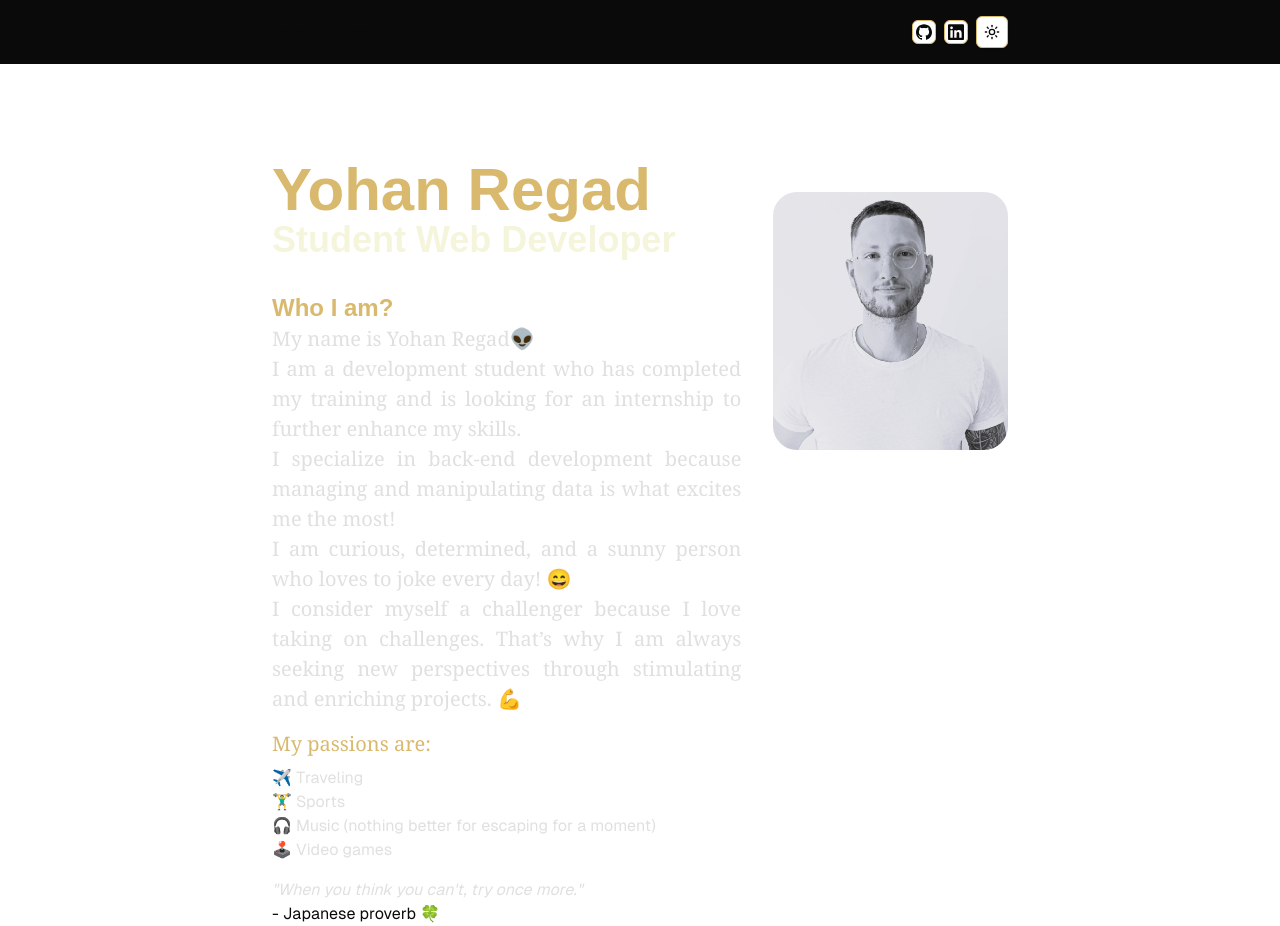
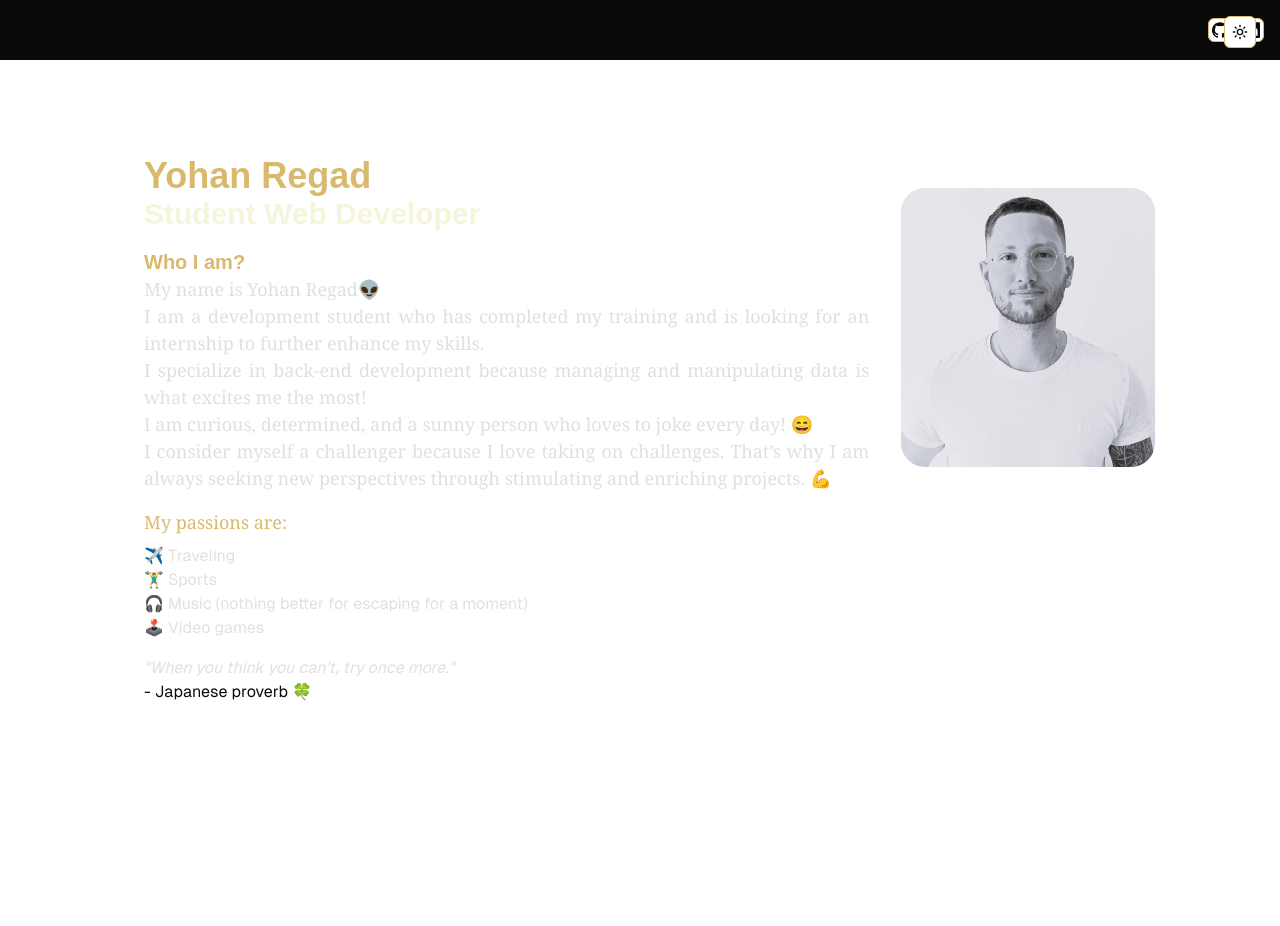
Before and after one commit to YohReg10/Portfolio, a Next.js app: page / in a window 1280 px wide. After the commit the page ends 800 px from the top, so only its background shows below. Built offline with nearby package versions, Linux system fonts and the light colour scheme; a web font is replaced by a local one.

Commit message:
modifie className Section.tsx file, modifie style css in Hero.tsx file

```diff
--- a/app/components/Hero.tsx
+++ b/app/components/Hero.tsx
@@ -3,19 +3,19 @@ import { Section } from "./section";
 export const Hero = () => {
     return (
         <Section className="flex max-lg:flex-col items-start">
-            <div className="flex-[2]">
-                <h2 className="font-caption text-6xl font-bold" style={{ color: '#d9b96d' }}>Yohan Regad</h2>
-                <h3 className="font-caption text-4xl font-bold" style={{ color: '#f5f5dc' }}>Student Web Developer</h3>
-                <h4 className="font-caption text-2xl font-bold" style={{ color: '#d9b96d', marginTop: '2rem' }}>Who I am?</h4>
+            <div className="flex-[2]" style={{ marginLeft: '8rem' }}> {/* Utilisation de style en ligne pour ajuster la marge */}
+                <h2 className="font-caption text-4xl font-bold" style={{ color: '#d9b96d' }}>Yohan Regad</h2>
+                <h3 className="font-caption text-3xl font-bold" style={{ color: '#f5f5dc' }}>Student Web Developer</h3>
+                <h4 className="font-caption text-xl font-bold" style={{ color: '#d9b96d', marginTop: '1rem' }}>Who I am?</h4>
 
-                <p className="font-serif text-xl" style={{ color: '#e0e0e0', lineHeight: '1.5', marginBottom: '1rem', textAlign: 'justify' }}>
+                <p className="font-serif text-lg" style={{ color: '#e0e0e0', lineHeight: '1.5', marginBottom: '1rem', textAlign: 'justify' }}>
                     My name is Yohan Regad👽 <br />
                     I am a development student who has completed my training and is looking for an internship to further enhance my skills. <br />
                     I specialize in back-end development because managing and manipulating data is what excites me the most!<br />
                     I am curious, determined, and a sunny person who loves to joke every day! 😄<br />
                     I consider myself a challenger because I love taking on challenges. That’s why I am always seeking new perspectives through stimulating and enriching projects. 💪
                 </p>
-                <p className="font-serif text-xl" style={{ color: '#d9b96d', marginBottom: '0.5rem' }}>My passions are:</p>
+                <p className="font-serif text-lg" style={{ color: '#d9b96d', marginBottom: '0.5rem' }}>My passions are:</p>
                 <ul className="list-none mt-2" style={{ color: '#e0e0e0' }}>
                     <li>✈️ Traveling</li>
                     <li>🏋️‍♂️ Sports</li>
@@ -29,6 +29,7 @@ export const Hero = () => {
                     src="yohan_noir_blanc_bis2024.jpg"
                     className="w-full h-auto rounded-3xl"
                     alt="Yohan's portrait"
+                    style={{ maxWidth: '70%', height: 'auto' }} // Réduit la largeur de l'image à 70%
                 />
             </div>
         </Section>
--- a/app/components/header.tsx
+++ b/app/components/header.tsx
@@ -1,4 +1,4 @@
-import { Button, buttonVariants } from "@/app/components/ui/button";
+import { buttonVariants } from "@/app/components/ui/button";
 import { Section } from "./section";
 import { GithubIcon } from "@/app/components/icons/GithubIcon";
 import { Linkedin } from "@/app/components/icons/LinkedinIcon";
@@ -8,24 +8,36 @@ import { ModeToggle } from "./ModeToggle";
 
 export const Header = () => {
   return (
-        <header className="sticky top-0 py-4">
-            <Section className="flex items-baseline">
+    <header className="sticky top-0 py-4 w-full">
+      <Section className="flex items-center justify-between w-full max-w-screen-xl mx-auto">
+
         <h1 className="text-lg font-bold text-primary-foreground">yohan.com</h1>
-                <div className="flex-1" />
+
         <ul className="flex items-center gap-2">
           <Link
             href="https://github.com/YohReg10"
-                    className={cn(buttonVariants({ variant: "outline" }), "size-6 p-0 border border-[#d9b96d]")}>
+            className={cn(
+              buttonVariants({ variant: "outline" }),
+              "size-6 p-0 border border-[#d9b96d]"
+            )}
+          >
             <GithubIcon size={12} className="text-foreground" />
           </Link>
           <Link
             href="https://www.linkedin.com/feed/"
-                    className={cn(buttonVariants({ variant: "outline" }), "size-6 p-0 border border-[#d9b96d]")}>
+            className={cn(
+              buttonVariants({ variant: "outline" }),
+              "size-6 p-0 border border-[#d9b96d]"
+            )}
+          >
             <Linkedin size={12} className="text-foreground" />
           </Link>
-                    <ModeToggle className="size-8 p-0 border border-[#d9b96d]" />
         </ul>
       </Section>
+
+      <div className="absolute top-4 right-6">
+        <ModeToggle className="size-8 p-0 border border-[#d9b96d]" />
+      </div>
     </header>
   );
 };
--- a/app/components/section.tsx
+++ b/app/components/section.tsx
@@ -3,7 +3,7 @@ import { PropsWithChildren } from "react";
 
 export const Section = (props: PropsWithChildren<{className?: string}>) => {
   return (
-    <section className={cn("max-w-3xl px-4 m-auto", props.className)}>
+    <section className={cn("w-full px-4 m-auto", props.className)}>
       {props.children}
     </section>
   );
```
Lines whose indentation alone changed are shown as unchanged.
